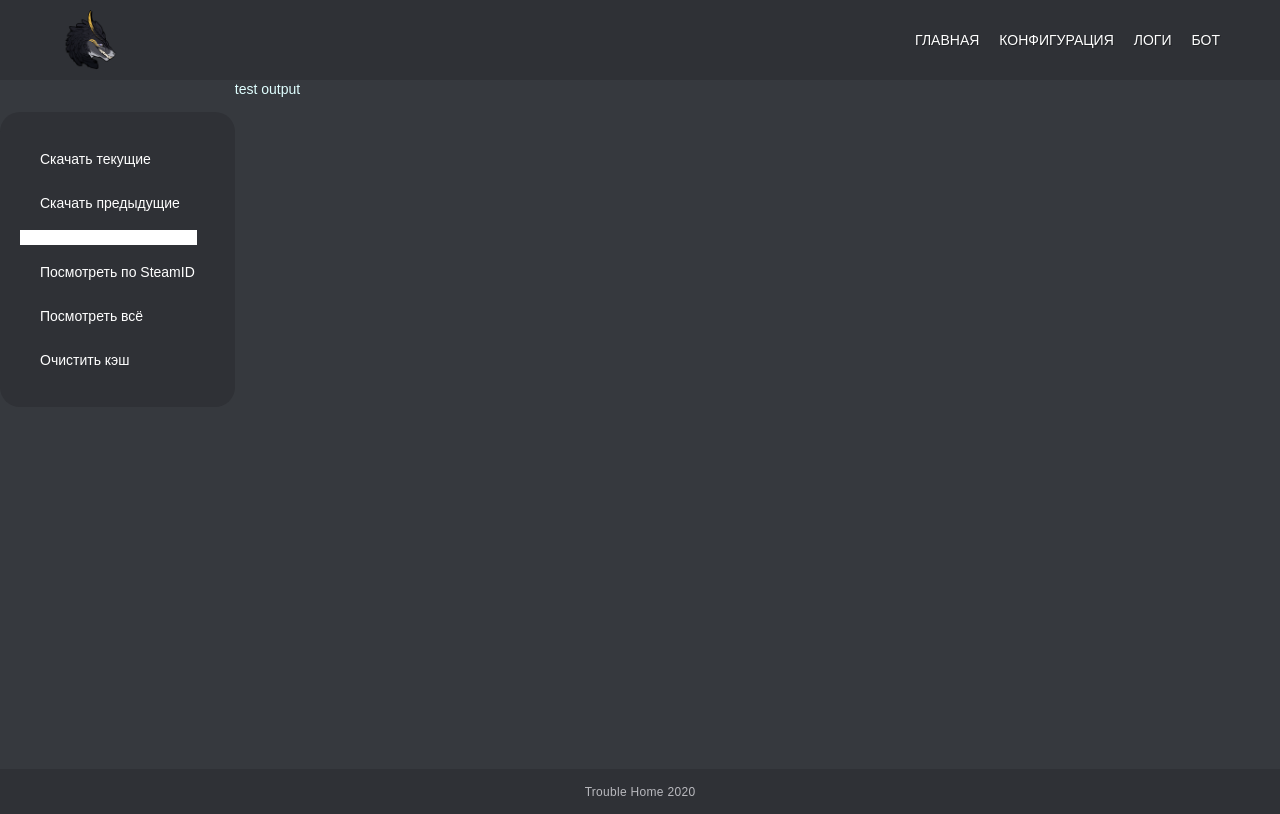
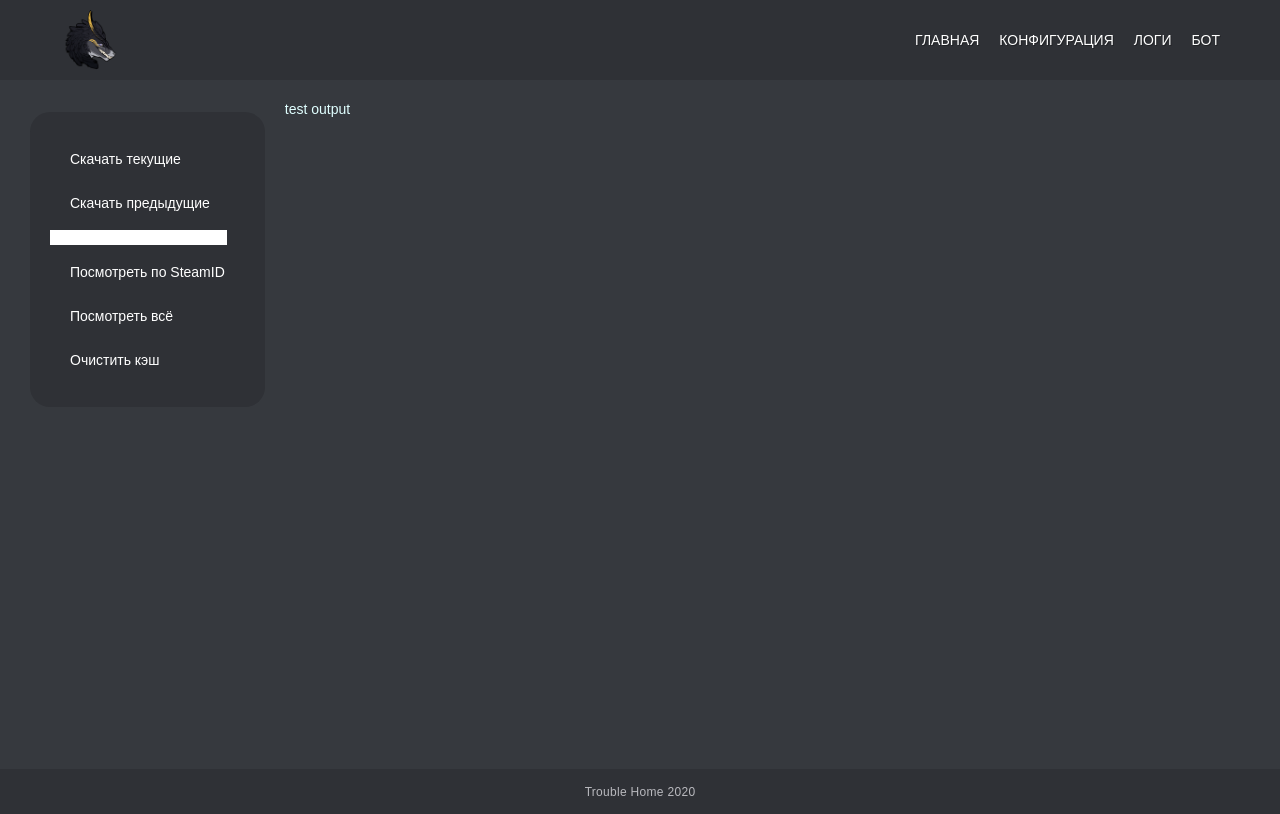
Before and after one commit to AlexTibet/trouble-home-web, a Flask app: page /serverlogs/ in a window 1280 px wide. Run offline with Flask 2, Linux system fonts and the light colour scheme.

Commit message:
add margin to logs styles and background color for wrapper

```diff
--- a/static/css/style.css
+++ b/static/css/style.css
@@ -70,6 +70,7 @@ html,body {
   overflow: hidden;
   display: flex;
   flex-direction: column;
+  background-color: #36393E;
 }
 
 .container {
@@ -282,7 +283,6 @@ html,body {
 
 .logs_body {
   display:flex;
-  background-color: #36393E;
 }
 .logs__menu {
 
@@ -290,11 +290,12 @@ html,body {
 .logs__output {
   flex: 1 1 auto;
   color: LightCyan;
+  margin: 20px;
 }
-
 .logs__list {
   flex: 0 0 200px;
   margin-top: 30px;
+  margin-left: 30px;
   background-color: #2F3136;
   padding: 20px;
   border-radius: 20px;
```
